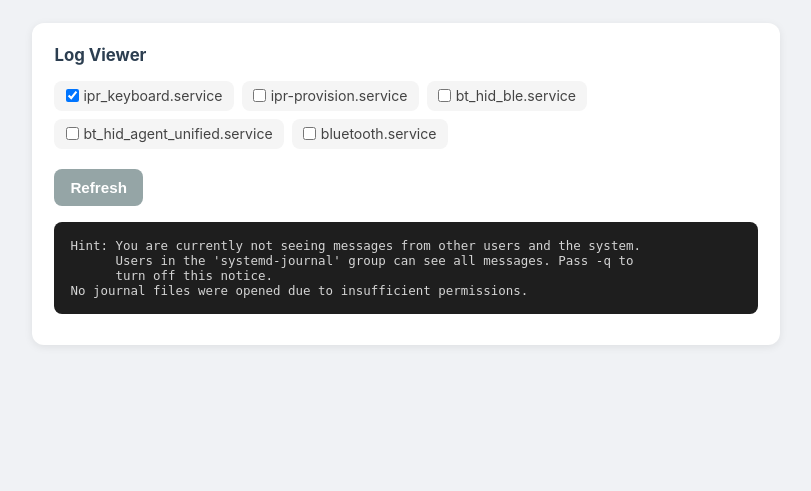
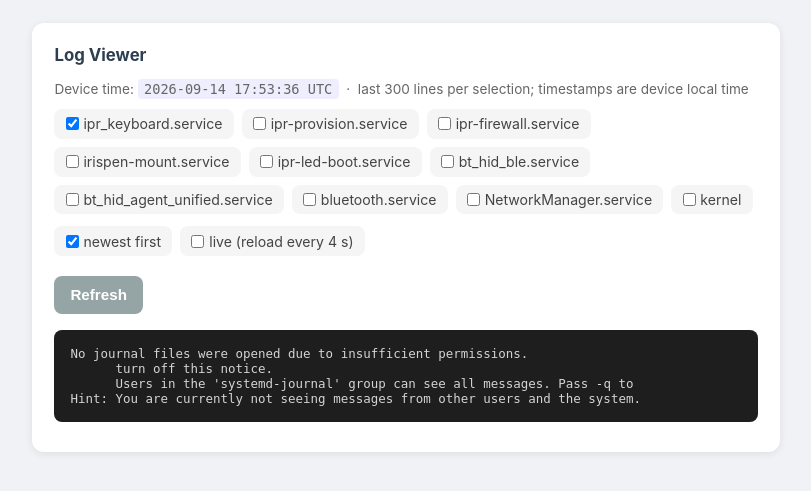
Before and after one commit to meibye/ipr-keyboard, a Flask app: page /setup/logs in a window 1280 px wide. Shown: the part 52-543 px from the top of the page, without its empty margins (234-1045 px from the left). Run offline with Flask 3, Linux system fonts and the light colour scheme; the visitor is signed in with stand-in values (Sample User, id 1); data that the repository does not hold is empty; parts of the project's set-up code (start-up, migrations or seed data) failed here and were passed over.

Commit message:
fix(net): firewall applies at boot before NetworkManager; log pages: units, tail, clock
ipr-firewall.sh failed at boot (exit 1): it queries nmcli for the hotspot
before NetworkManager is up, and under set -euo pipefail the failing nmcli
aborted the script - the device was unfiltered until the first connection
event. A missing nmcli now just means "no hotspot yet".

Logs: the dashboard raw-log panel and the setup Logs page can select
NetworkManager, ipr-firewall, irispen-mount, ipr-led-boot and the kernel
log; the panel is tail-like (newest at the bottom, auto-scroll, optional
live refresh, text filter) and the setup page offers newest-first and live
reload. Both show the device's own clock, and the dashboard top bar carries
it, so journal timestamps can be related to "now" on the device.

Co-Authored-By: Claude Opus 5 (1M context) <noreply@anthropic.com>
Claude-Session: https://claude.ai/code/session_01GX15fqsPoufJXa3hdJmFWm

```diff
--- a/src/ipr_keyboard/web/api.py
+++ b/src/ipr_keyboard/web/api.py
@@ -452,6 +452,7 @@ def _build_device_data() -> dict[str, Any]:
         "reachability": reach,
         "incidents_count": count,
         "last_incident": last,
+        "device_time": _device_local_time(),
     }
 
 
@@ -543,12 +544,40 @@ def api_events_latest():
 # Log endpoints
 # ---------------------------------------------------------------------------
 
+LOG_UNITS = [
+    "ipr_keyboard.service",
+    "ipr-provision.service",
+    "ipr-firewall.service",
+    "irispen-mount.service",
+    "ipr-led-boot.service",
+    "bt_hid_ble.service",
+    "bt_hid_agent_unified.service",
+    "bluetooth.service",
+    "NetworkManager.service",
+    "kernel",
+]
+
+
+def _device_local_time() -> str:
+    """The device's wall clock, local zone, for correlating with journal lines."""
+    return datetime.now().astimezone().strftime("%Y-%m-%d %H:%M:%S %Z")
+
+
 @bp_api.get("/logs/raw")
 def api_logs_raw():
+    """Tail of the journal, oldest first (newest at the bottom, like `tail`).
+
+    ?unit=<name> may repeat (see LOG_UNITS; "kernel" = -k); ?limit=N (<=1000);
+    ?contains=text filters lines.  The response carries the device's local
+    time so the reader can relate the timestamps to "now" on the device.
+    """
     try:
-        limit = min(int(request.args.get("limit", 100)), 1000)
+        limit = min(int(request.args.get("limit", 200)), 1000)
         contains = request.args.get("contains") or None
+        units = [u for u in request.args.getlist("unit") if u in LOG_UNITS]
         cmd = ["journalctl", "-n", str(limit), "-o", "short", "--no-pager"]
+        for u in units:
+            cmd += ["-k"] if u == "kernel" else ["-u", u]
         try:
             out = subprocess.check_output(cmd, text=True, stderr=subprocess.STDOUT, timeout=10)
         except Exception:
@@ -560,8 +589,9 @@ def api_logs_raw():
                 continue
             if contains and contains.lower() not in line.lower():
                 continue
-            items.append({"timestamp": _now(), "line": line})
-        return jsonify({"items": items})
+            items.append({"line": line})
+        return jsonify({"items": items, "units": units or ["(all)"], "available_units": LOG_UNITS,
+                        "device_time": _device_local_time()})
     except Exception:
         logger.exception("API error"); return jsonify({"error": {"code": "internal_error", "message": "An internal error occurred."}}), 500
 
--- a/src/ipr_keyboard/web/server.py
+++ b/src/ipr_keyboard/web/server.py
@@ -180,9 +180,13 @@ def create_app() -> Flask:
         units = [
             "ipr_keyboard.service",
             "ipr-provision.service",
+            "ipr-firewall.service",
+            "irispen-mount.service",
+            "ipr-led-boot.service",
             "bt_hid_ble.service",
             "bt_hid_agent_unified.service",
             "bluetooth.service",
+            "NetworkManager.service",
             "dbus.service",
             "systemd-udevd.service",
         ]
--- a/src/ipr_keyboard/web/setup.py
+++ b/src/ipr_keyboard/web/setup.py
@@ -56,9 +56,14 @@ def _t() -> dict:
 _LOG_UNITS = [
     "ipr_keyboard.service",
     "ipr-provision.service",
+    "ipr-firewall.service",
+    "irispen-mount.service",
+    "ipr-led-boot.service",
     "bt_hid_ble.service",
     "bt_hid_agent_unified.service",
     "bluetooth.service",
+    "NetworkManager.service",
+    "kernel",
 ]
 
 # ---------------------------------------------------------------------------
@@ -514,10 +519,12 @@ def connect():
 @bp_setup.get("/logs")
 @require_login
 def logs():
-    selected = request.args.getlist("unit") or ["ipr_keyboard.service"]
-    cmd = ["journalctl", "-n", "200", "-o", "short", "--no-pager"]
+    selected = [u for u in request.args.getlist("unit") if u in _LOG_UNITS] or ["ipr_keyboard.service"]
+    newest_first = request.args.get("order", "desc") == "desc"
+    follow = request.args.get("follow") == "1"
+    cmd = ["journalctl", "-n", "300", "-o", "short", "--no-pager"]
     for u in selected:
-        cmd += ["-u", u]
+        cmd += ["-k"] if u == "kernel" else ["-u", u]
     try:
         log_content = subprocess.check_output(
             cmd, text=True, stderr=subprocess.STDOUT,
@@ -526,12 +533,18 @@ def logs():
         log_content = e.output or "(no output)"
     except Exception as e:
         log_content = f"Error reading logs: {e}"
+    if newest_first:
+        log_content = "\n".join(reversed(log_content.splitlines()))
+    from datetime import datetime as _dt
     return render_template(
         "setup/logs.html",
         page="logs",
         msg="", ok=False,
         all_units=_LOG_UNITS,
         selected_units=selected,
+        newest_first=newest_first,
+        follow=follow,
+        device_time=_dt.now().astimezone().strftime("%Y-%m-%d %H:%M:%S %Z"),
         log_content=log_content,
     )
 
--- a/src/ipr_keyboard/web/setup_i18n.py
+++ b/src/ipr_keyboard/web/setup_i18n.py
@@ -267,6 +267,10 @@ _EN: dict[str, str] = {
     # Logs
     "logs_title":   "Log Viewer",
     "logs_refresh": "Refresh",
+    "logs_device_time":  "Device time",
+    "logs_lines_note":   "last 300 lines per selection; timestamps are device local time",
+    "logs_newest_first": "newest first",
+    "logs_follow":       "live (reload every 4 s)",
 
     # System — Certificate card
     "sys_cert_title":          "Certificate",
@@ -397,6 +401,10 @@ _DA: dict[str, str] = {
     # Logs
     "logs_title":   "Logviser",
     "logs_refresh": "Opdater",
+    "logs_device_time":  "Enhedens klokkeslæt",
+    "logs_lines_note":   "seneste 300 linjer pr. valg; tidsstempler er enhedens lokale tid",
+    "logs_newest_first": "nyeste først",
+    "logs_follow":       "live (genindlæs hvert 4. sekund)",
 
     # System — Certificate card
     "sys_cert_title":          "Certifikat",
--- a/src/ipr_keyboard/web/static/ipr.css
+++ b/src/ipr_keyboard/web/static/ipr.css
@@ -267,6 +267,9 @@
 
   .raw-logs-wrap { margin-top: 12px; display: flex; flex-direction: column; gap: 8px; }
   .raw-logs-toggle { font-size: 13px; font-weight: 600; color: var(--color-primary); cursor: pointer; background: none; border: none; padding: 0; text-align: left; }
+  .unit-list { display: flex; flex-wrap: wrap; gap: 6px 12px; margin: 8px 0; font-size: 12px; align-items: center; }
+  .unit-list label { display: flex; align-items: center; gap: 4px; margin: 0; font-weight: normal; }
+  .unit-list input[type="checkbox"] { width: auto; margin: 0; padding: 0; }
   #raw-log-area {
     display: none;
     background: #1e272e; color: #dfe6e9;
--- a/src/ipr_keyboard/web/templates/setup/logs.html
+++ b/src/ipr_keyboard/web/templates/setup/logs.html
@@ -2,7 +2,11 @@
 {% block content %}
 <div class="card">
   <h2>{{ t['logs_title'] }}</h2>
-  <form method="get" action="{{ url_for('setup.logs') }}">
+  <p style="color:#666;font-size:.85rem;margin:0 0 .6rem">
+    {{ t['logs_device_time'] }}: <code id="device-time">{{ device_time }}</code>
+    &nbsp;·&nbsp; {{ t['logs_lines_note'] }}
+  </p>
+  <form method="get" action="{{ url_for('setup.logs') }}" id="logs-form">
     <div class="unit-list">
       {% for unit in all_units %}
       <label>
@@ -12,9 +16,38 @@
       </label>
       {% endfor %}
     </div>
+    <div class="unit-list" style="margin-top:.2rem">
+      <label><input type="checkbox" name="order" value="desc" {% if newest_first %}checked{% endif %}> {{ t['logs_newest_first'] }}</label>
+      <label><input type="checkbox" name="follow" value="1" {% if follow %}checked{% endif %}> {{ t['logs_follow'] }}</label>
+    </div>
     <button type="submit" class="btn btn-secondary btn-sm"
             style="display:inline-block;margin:.5rem 0">{{ t['logs_refresh'] }}</button>
   </form>
-  <pre>{{ log_content }}</pre>
+  <pre id="log-pre">{{ log_content }}</pre>
 </div>
+<script>
+(function () {
+  var pre = document.getElementById('log-pre');
+  var newestFirst = {{ 'true' if newest_first else 'false' }};
+  if (!newestFirst) { pre.scrollTop = pre.scrollHeight; }   // tail: newest at the bottom, start there
+  {% if follow %}
+  // Live: reload every 4 s.  A plain reload keeps the page simple and the
+  // journal read cheap on a Zero; the form state is in the URL so it survives.
+  setTimeout(function () { window.location.reload(); }, 4000);
+  {% endif %}
+  // Tick the device clock between reloads.
+  var el = document.getElementById('device-time');
+  var start = Date.now(), base = el.textContent;
+  var m = base.match(/^(\d{4}-\d{2}-\d{2}) (\d{2}):(\d{2}):(\d{2}) (.*)$/);
+  if (m) {
+    var d = new Date(m[1] + 'T' + m[2] + ':' + m[3] + ':' + m[4]);
+    setInterval(function () {
+      var t = new Date(d.getTime() + (Date.now() - start));
+      var p = function (n) { return String(n).padStart(2, '0'); };
+      el.textContent = t.getFullYear() + '-' + p(t.getMonth() + 1) + '-' + p(t.getDate()) + ' ' +
+        p(t.getHours()) + ':' + p(t.getMinutes()) + ':' + p(t.getSeconds()) + ' ' + m[5];
+    }, 1000);
+  }
+})();
+</script>
 {% endblock %}
```
Also changed, not shown: src/ipr_keyboard/web/templates/dashboard.html (+71 -6 lines), 1 other file.
